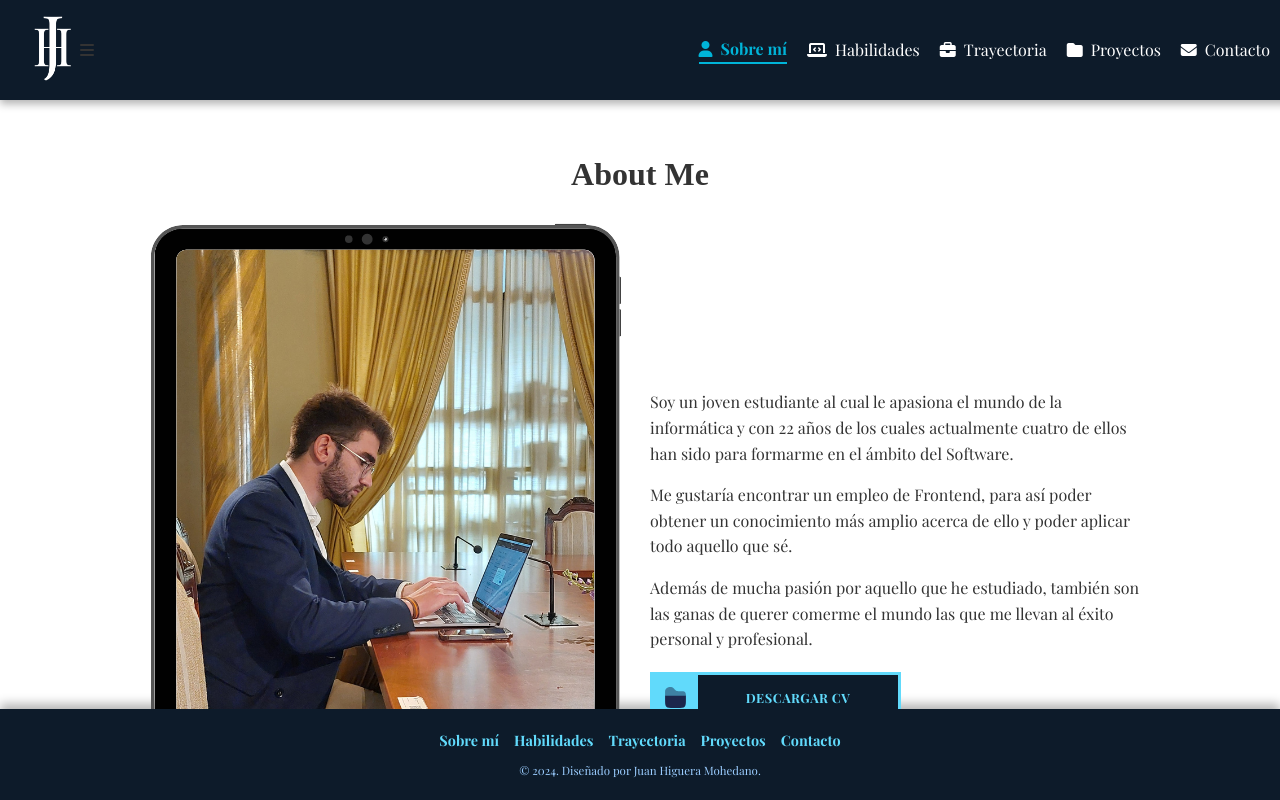
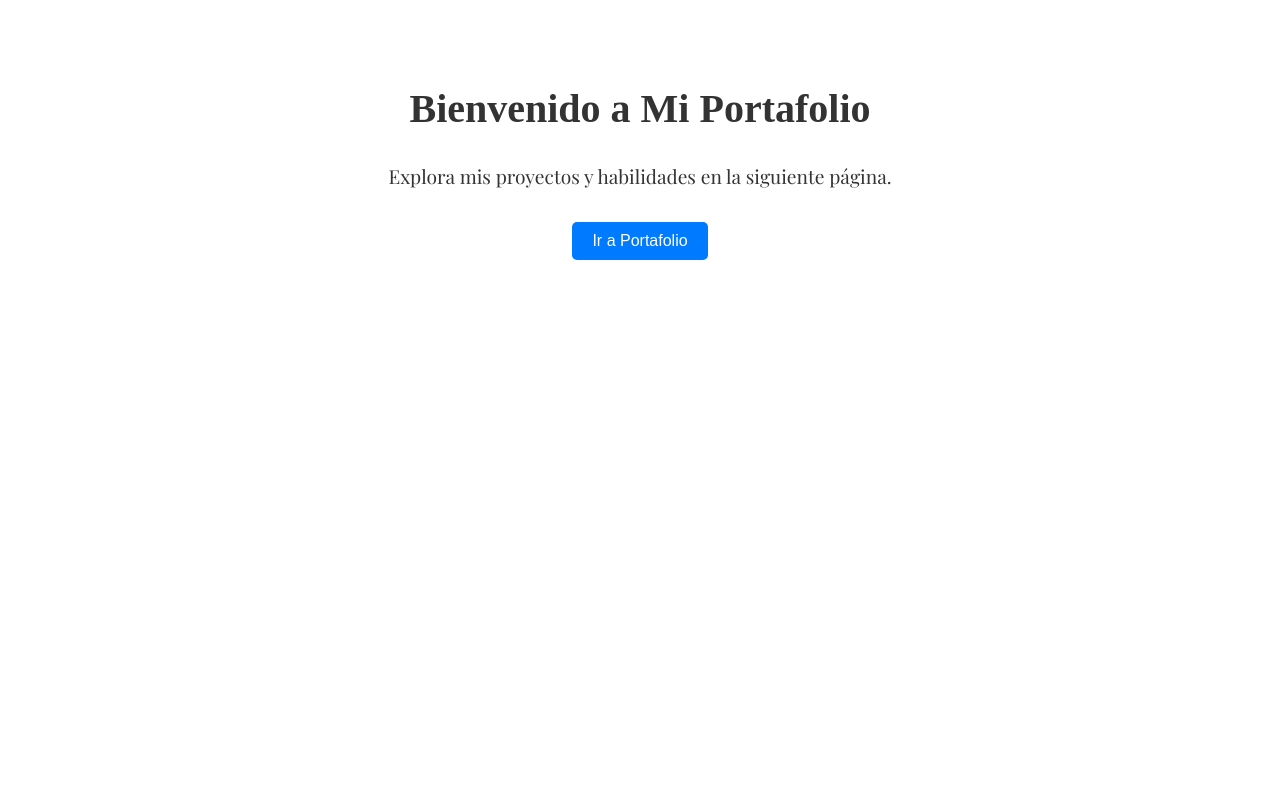
Before and after one commit to juannhm02/personalPortfolio, a React (Create React App) app: page / in a window 1280 px wide. Built offline with nearby package versions, Linux system fonts and the light colour scheme; a web font is replaced by a local one.

Commit message:
Creating homePage

```diff
--- a/package.json
+++ b/package.json
@@ -11,6 +11,7 @@
     "framer-motion": "^11.11.11",
     "react": "^18.0.0",
     "react-dom": "^18.0.0",
+    "react-router-dom": "^6.28.0",
     "react-scripts": "^5.0.1",
     "web-vitals": "^2.1.4"
   },
--- a/src/App.js
+++ b/src/App.js
@@ -1,109 +1,17 @@
 // src/App.js
-import React, { useEffect, useState } from "react";
-import { motion } from "framer-motion"; // Importar framer-motion
-import Header from "./components/Header";
-import About from "./components/About";
-import Skills from "./components/Skills";
-import Trayectoria from "./components/Trayectoria";
-import Proyectos from "./components/Projects";
-import Contacto from "./components/Contact";
-import Footer from "./components/Footer";
-import "./styles/App.css";
+import React from "react";
+import { BrowserRouter as Router, Route, Routes } from "react-router-dom";
+import Home from "./components/Home"; // Página de inicio con el botón al portafolio
+import Portfolio from "./components/Portfolio";
 
 function App() {
-  const [activeSection, setActiveSection] = useState("");
-  const [animateSections, setAnimateSections] = useState({
-    about: false,
-    skills: false,
-    trayectoria: false,
-    proyectos: false,
-    contact: false,
-  });
-
-  useEffect(() => {
-    const sections = document.querySelectorAll("section");
-    const observerOptions = {
-      threshold: 0.3,
-    };
-
-    const observer = new IntersectionObserver((entries) => {
-      entries.forEach((entry) => {
-        if (entry.isIntersecting) {
-          const sectionId = entry.target.id;
-          setActiveSection(sectionId);
-          setAnimateSections((prev) => ({
-            ...prev,
-            [sectionId]: true,
-          }));
-        }
-      });
-    }, observerOptions);
-
-    sections.forEach((section) => observer.observe(section));
-
-    return () => observer.disconnect();
-  }, []);
-
-  // Función para manejar el clic en el header
-  const handleHeaderClick = (sectionId) => {
-    setActiveSection(sectionId);
-    setAnimateSections((prev) => ({
-      ...prev,
-      [sectionId]: true,
-    }));
-    document.getElementById(sectionId).scrollIntoView({ behavior: "smooth" });
-  };
-
   return (
-    <div className="app-container">
-      <Header
-        activeSection={activeSection}
-        onSectionClick={handleHeaderClick}
-      />
-      <div className="scrollable-content">
-        <motion.div
-          id="about"
-          initial={{ opacity: 0, y: 30 }}
-          animate={animateSections.about ? { opacity: 1, y: 0 } : {}}
-          transition={{ duration: 0.5 }}
-        >
-          <About />
-        </motion.div>
-        <motion.div
-          id="skills"
-          initial={{ opacity: 0, y: 30 }}
-          animate={animateSections.skills ? { opacity: 1, y: 0 } : {}}
-          transition={{ duration: 0.5 }}
-        >
-          <Skills />
-        </motion.div>
-        <motion.div
-          id="trayectoria"
-          initial={{ opacity: 0, y: 30 }}
-          animate={animateSections.trayectoria ? { opacity: 1, y: 0 } : {}}
-          transition={{ duration: 0.5 }}
-        >
-          <Trayectoria />
-        </motion.div>
-        <motion.div
-          id="proyectos"
-          initial={{ opacity: 0, y: 30 }}
-          animate={animateSections.proyectos ? { opacity: 1, y: 0 } : {}}
-          transition={{ duration: 0.5 }}
-        >
-          <Proyectos />
-        </motion.div>
-        <motion.div
-          id="contact"
-          initial={{ opacity: 0, y: 30 }}
-          animate={animateSections.contact ? { opacity: 1, y: 0 } : {}}
-          transition={{ duration: 0.5 }}
-        >
-          <Contacto />
-        </motion.div>
-      </div>
-      <Footer />
-    </div>
+    <Router>
+      <Routes>
+        <Route path="/" element={<Home />} />
+        <Route path="/portfolio" element={<Portfolio />} />
+      </Routes>
+    </Router>
   );
 }
 
--- a/src/components/Header.js
+++ b/src/components/Header.js
@@ -1,5 +1,7 @@
 // src/components/Header.js
 import React, { useState } from "react";
+import { Link } from "react-router-dom"; // Importar Link de react-router-dom
+import { motion } from "framer-motion";
 import "../styles/Header.css";
 import logoImage from "../assets/Logo blanco.png";
 import "@fortawesome/fontawesome-free/css/all.min.css";
@@ -20,9 +22,22 @@ function Header({ activeSection, onSectionClick }) {
 
   return (
     <header className="header">
-      <div className="logo">
-        <img src={logoImage} alt="Logo" className="logo-image" />
-      </div>
+      <motion.div
+        className="logo"
+        whileHover={{ scale: 1.1 }} // Efecto hover en el logo
+        whileTap={{ scale: 0.9 }} // Efecto al hacer clic en el logo
+      >
+        <Link to="/">
+          <motion.img
+            src={logoImage}
+            alt="Logo"
+            className="logo-image"
+            initial={{ opacity: 0, y: -20 }} // Iniciar con opacidad baja y desplazado hacia arriba
+            animate={{ opacity: 1, y: 0 }} // Animar hacia opacidad completa y posición original
+            transition={{ duration: 0.5 }} // Duración de la animación de entrada
+          />
+        </Link>
+      </motion.div>
       <div className="menu-icon" onClick={toggleMenu}>
         <i className="fas fa-bars"></i>
       </div>
--- /dev/null
+++ b/src/components/Home.js
@@ -0,0 +1,35 @@
+// src/components/Home.js
+import React from "react";
+import { motion } from "framer-motion";
+import { useNavigate } from "react-router-dom";
+import "../styles/Home.css";
+
+function Home() {
+  const navigate = useNavigate();
+
+  const handleButtonClick = () => {
+    navigate("/portfolio"); // Navega a la página de portafolio
+  };
+
+  return (
+    <motion.div
+      className="home"
+      initial={{ opacity: 0, y: 50 }} // Inicia en baja opacidad y desplazado hacia abajo
+      animate={{ opacity: 1, y: 0 }} // Anima a opacidad completa y posición original
+      transition={{ duration: 0.8 }} // Duración de la animación
+    >
+      <h1>Bienvenido a Mi Portafolio</h1>
+      <p>Explora mis proyectos y habilidades en la siguiente página.</p>
+      <motion.button
+        className="explore-button"
+        whileHover={{ scale: 1.1 }} // Agranda el botón al pasar el mouse
+        whileTap={{ scale: 0.9 }} // Efecto de clic al reducirse ligeramente
+        onClick={handleButtonClick}
+      >
+        Ir a Portafolio
+      </motion.button>
+    </motion.div>
+  );
+}
+
+export default Home;
--- /dev/null
+++ b/src/components/Portfolio.js
@@ -0,0 +1,107 @@
+// src/components/Portfolio.js
+import React, { useEffect, useState } from "react";
+import { motion } from "framer-motion";
+import Header from "./Header";
+import About from "./About";
+import Skills from "./Skills";
+import Trayectoria from "./Trayectoria";
+import Proyectos from "./Projects";
+import Contacto from "./Contact";
+import Footer from "./Footer";
+import "../styles/App.css"; // Asegúrate de ajustar la ruta si es necesario
+
+function Portfolio() {
+  const [activeSection, setActiveSection] = useState("");
+  const [animateSections, setAnimateSections] = useState({
+    about: false,
+    skills: false,
+    trayectoria: false,
+    proyectos: false,
+    contact: false,
+  });
+
+  useEffect(() => {
+    const sections = document.querySelectorAll("section");
+    const observerOptions = { threshold: 0.3 };
+
+    const observer = new IntersectionObserver((entries) => {
+      entries.forEach((entry) => {
+        if (entry.isIntersecting) {
+          const sectionId = entry.target.id;
+          setActiveSection(sectionId);
+          setAnimateSections((prev) => ({
+            ...prev,
+            [sectionId]: true,
+          }));
+        }
+      });
+    }, observerOptions);
+
+    sections.forEach((section) => observer.observe(section));
+
+    return () => observer.disconnect();
+  }, []);
+
+  const handleHeaderClick = (sectionId) => {
+    setActiveSection(sectionId);
+    setAnimateSections((prev) => ({
+      ...prev,
+      [sectionId]: true,
+    }));
+    document.getElementById(sectionId).scrollIntoView({ behavior: "smooth" });
+  };
+
+  return (
+    <div className="app-container">
+      <Header
+        activeSection={activeSection}
+        onSectionClick={handleHeaderClick}
+      />
+      <div className="scrollable-content">
+        <motion.div
+          id="about"
+          initial={{ opacity: 0, y: 30 }}
+          animate={animateSections.about ? { opacity: 1, y: 0 } : {}}
+          transition={{ duration: 0.5 }}
+        >
+          <About />
+        </motion.div>
+        <motion.div
+          id="skills"
+          initial={{ opacity: 0, y: 30 }}
+          animate={animateSections.skills ? { opacity: 1, y: 0 } : {}}
+          transition={{ duration: 0.5 }}
+        >
+          <Skills />
+        </motion.div>
+        <motion.div
+          id="trayectoria"
+          initial={{ opacity: 0, y: 30 }}
+          animate={animateSections.trayectoria ? { opacity: 1, y: 0 } : {}}
+          transition={{ duration: 0.5 }}
+        >
+          <Trayectoria />
+        </motion.div>
+        <motion.div
+          id="proyectos"
+          initial={{ opacity: 0, y: 30 }}
+          animate={animateSections.proyectos ? { opacity: 1, y: 0 } : {}}
+          transition={{ duration: 0.5 }}
+        >
+          <Proyectos />
+        </motion.div>
+        <motion.div
+          id="contact"
+          initial={{ opacity: 0, y: 30 }}
+          animate={animateSections.contact ? { opacity: 1, y: 0 } : {}}
+          transition={{ duration: 0.5 }}
+        >
+          <Contacto />
+        </motion.div>
+      </div>
+      <Footer />
+    </div>
+  );
+}
+
+export default Portfolio;
--- /dev/null
+++ b/src/styles/Home.css
@@ -0,0 +1,31 @@
+/* src/components/Home.css */
+
+.home {
+  text-align: center;
+  padding: 50px;
+}
+
+h1 {
+  font-size: 2.5em;
+  margin-bottom: 20px;
+}
+
+p {
+  font-size: 1.2em;
+  margin-bottom: 30px;
+}
+
+.explore-button {
+  font-size: 1em;
+  padding: 10px 20px;
+  color: white;
+  background-color: #007bff;
+  border: none;
+  border-radius: 5px;
+  cursor: pointer;
+  transition: background-color 0.3s;
+}
+
+.explore-button:hover {
+  background-color: #0056b3;
+}
```
Also changed, not shown: 1 other file (tests, documents, lock files or other folders).
